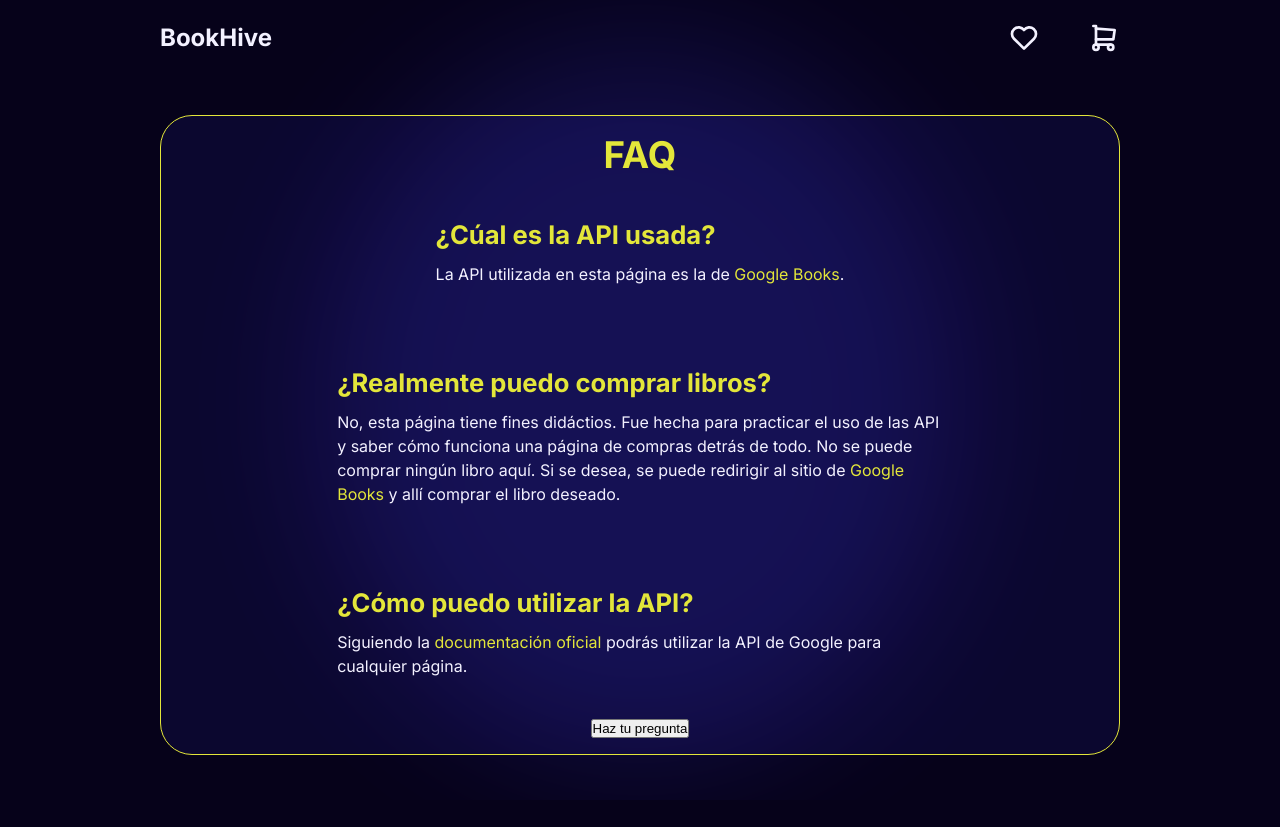
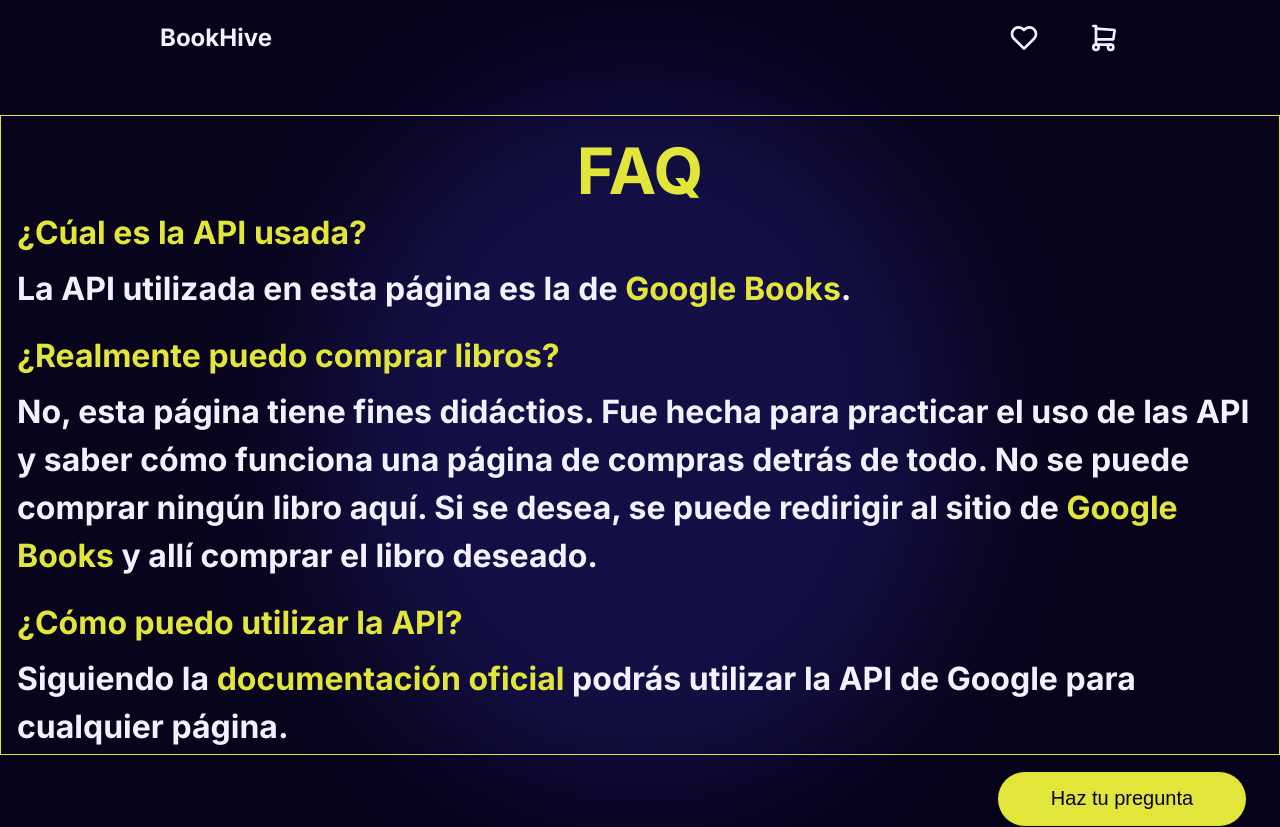
Before and after one commit to JunLovin/remaster-bookhive, a React (Vite) app: page /faq in a window 1280 px wide. Before the commit the page ends 800 px from the top, so only its background shows below. Built offline with nearby package versions, Linux system fonts and the light colour scheme.

Commit message:
Style: change style of FAQ component

```diff
--- a/src/styles/App.css
+++ b/src/styles/App.css
@@ -1125,46 +1125,47 @@ footer {
     display: flex;
     justify-content: center;
     align-items: center;
+    position: relative;
 }
 
 .faq-container {
-    background: hsla(242, 77%, 56%, 10%);
-    color: var(--light-blue);
+    background-color: rgba(255, 255, 255, .01);
+    backdrop-filter: blur(4px);
     height: 80dvh;
-    width: 75%;
+    width: 1300px;
     padding: 1rem;
-    border-radius: 2rem;
     border: 1px solid var(--yellow);
     display: flex;
     flex-direction: column;
     align-items: center;
+    color: var(--light-blue);
 }
 
 .faq-title h2 {
     color: var(--yellow);
-    font-size: 2.3rem;
+    font-size: 64px;
 }
 
 .faq-questions {
-    width: 90%;
-    height: 100%;
-    display: flex;
-    flex-direction: column;
-    align-items: center;
-    justify-content: space-around;
-    overflow-y: scroll;
+    width: 100%;
 }
 
 .faq-questions .question h2 {
     line-height: 1.5;
     color: var(--yellow);
-    font-size: 1.6rem;
+    font-size: 32px;
     margin-bottom: .5rem;
 }
 
 .faq-questions .question p {
     line-height: 1.5;
     max-width: 60ch;
+    font-size: 32px;
+    font-weight: bold;
+}
+
+.question {
+    margin-bottom: 1.2rem;
 }
 
 .faq-questions .question a {
@@ -1175,3 +1176,31 @@ footer {
 .faq-questions .question a:hover {
     text-decoration: underline;
 }
+
+.faq-button {
+    width: 100%;
+    display: flex;
+    justify-content: right;
+    padding: 0 1rem;
+}
+
+.faq-button button {
+    width: 250px;
+    height: 3.5rem;
+    font-size: 20px;
+    border: 1px solid var(--dark-blue);
+    background-color: var(--yellow);
+    color: var(--dark-blue);
+    border-radius: 5rem;
+    cursor: pointer;
+    transition: background-color 100ms ease-in-out, color 100ms ease-in-out;
+}
+
+.faq-button button:hover {
+    background-color: #fcff41;
+}
+
+.faq-button button:active {
+    background-color: var(--yellow-two);
+    color: var(--light-blue);
+}
```
